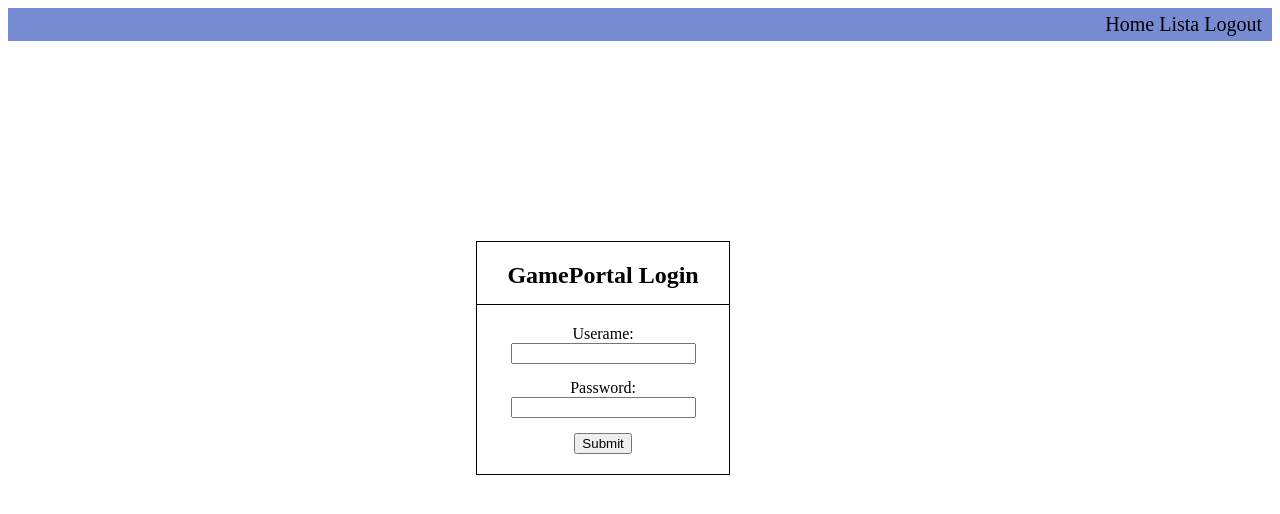
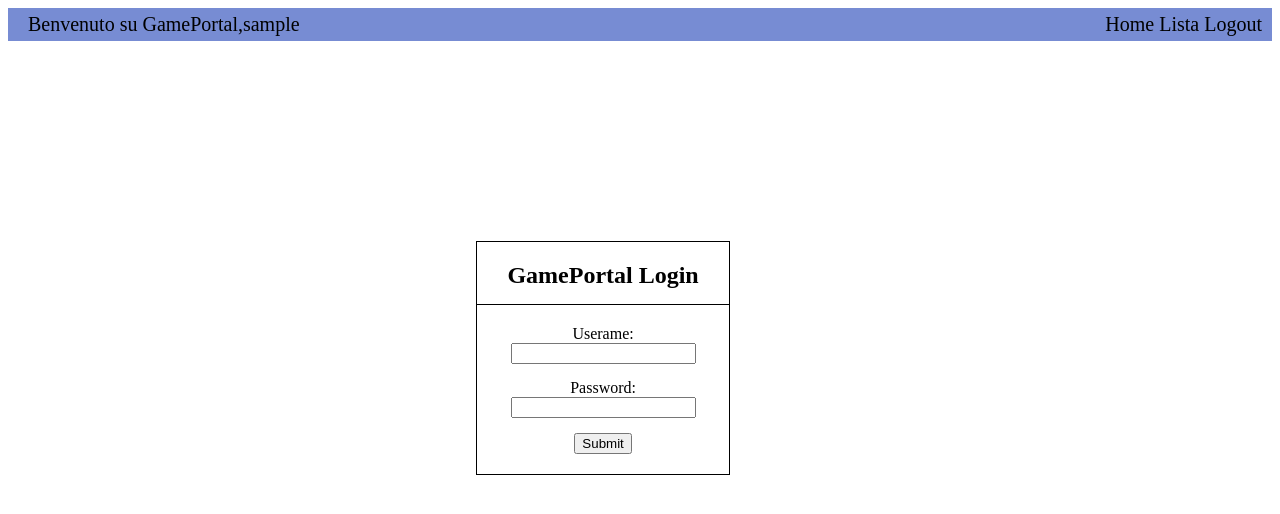
Before and after one commit to Kawa97/GamePortal, an Angular app: page /login in a window 1280 px wide. Shown: the top 514 px of the page. Built offline with nearby package versions, Linux system fonts and the light colour scheme; sample sign-in values are in the browser's storage.

Commit message:
prova merge di una cosa vecchia per la prossima volta(mi dimenticherò)

```diff
--- a/src/app/components/header/header.component.html
+++ b/src/app/components/header/header.component.html
@@ -1,5 +1,5 @@
 <div class="header">
-    <a style="float:left">{{name}}</a>
+    <a style="float:left">   Benvenuto su GamePortal,{{name}}</a>
     <nav>
         <a routerLink="/home" routerLinkActive="active">Home</a>
 
--- a/src/app/components/header/header.component.ts
+++ b/src/app/components/header/header.component.ts
@@ -7,11 +7,12 @@ import { LoginService } from '../../services/login.service';
   styleUrls: ['./header.component.css']
 })
 export class HeaderComponent implements OnInit {
-
+  name:string;
   constructor(private loginService :LoginService) {
   }
 
   ngOnInit() {
+    this.name=sessionStorage.getItem('username');
   }
 
   logout(){
```
